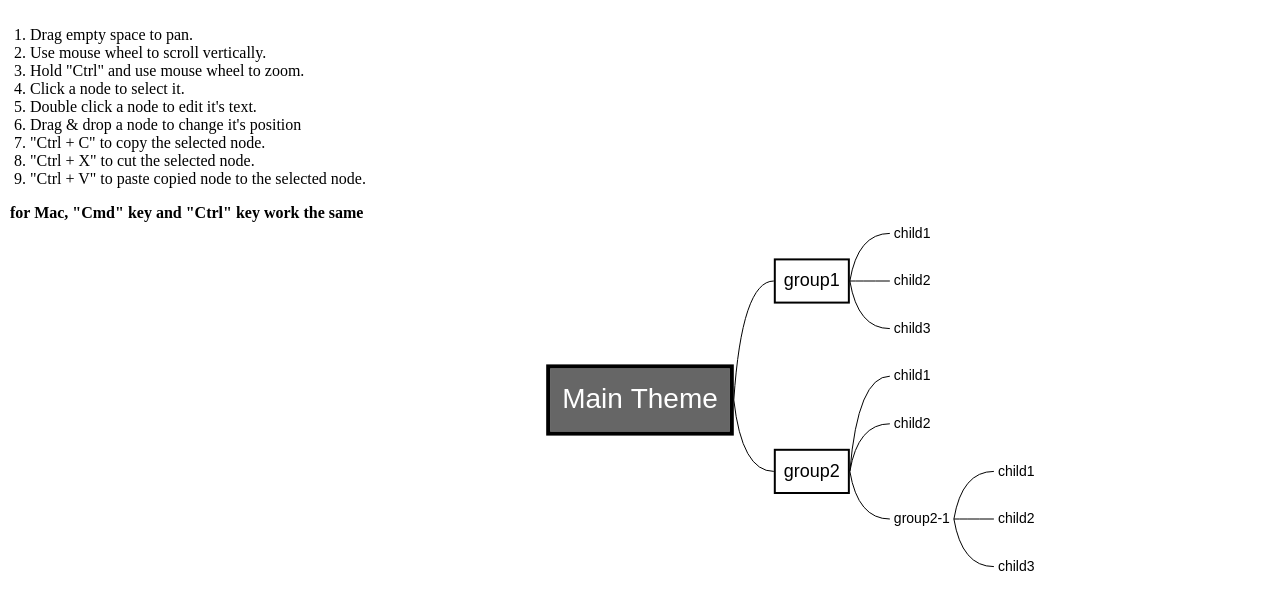
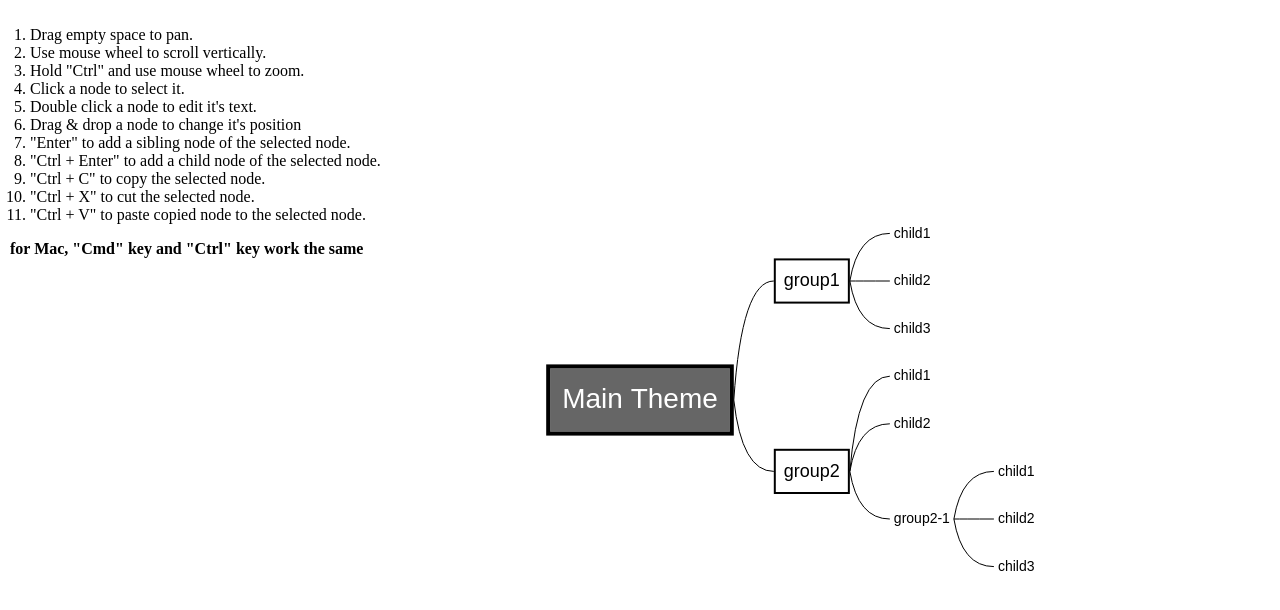
Before and after one commit to SouthpawGoblin/MindGraph.js, a website built with webpack: page docs/index.html in a window 1280 px wide. Built offline with nearby package versions, Linux system fonts and the light colour scheme.

Commit message:
Chore: add missing interactions to README

```diff
--- a/docs/index.html
+++ b/docs/index.html
@@ -39,6 +39,8 @@
       <li>Click a node to select it.</li>
       <li>Double click a node to edit it's text.</li>
       <li>Drag & drop a node to change it's position</li>
+      <li>"Enter" to add a sibling node of the selected node.</li>
+      <li>"Ctrl + Enter" to add a child node of the selected node.</li>
       <li>"Ctrl + C" to copy the selected node.</li>
       <li>"Ctrl + X" to cut the selected node.</li>
       <li>"Ctrl + V" to paste copied node to the selected node.</li>
```
Also changed, not shown: test/index.html (+2 -0 lines), README.md.
